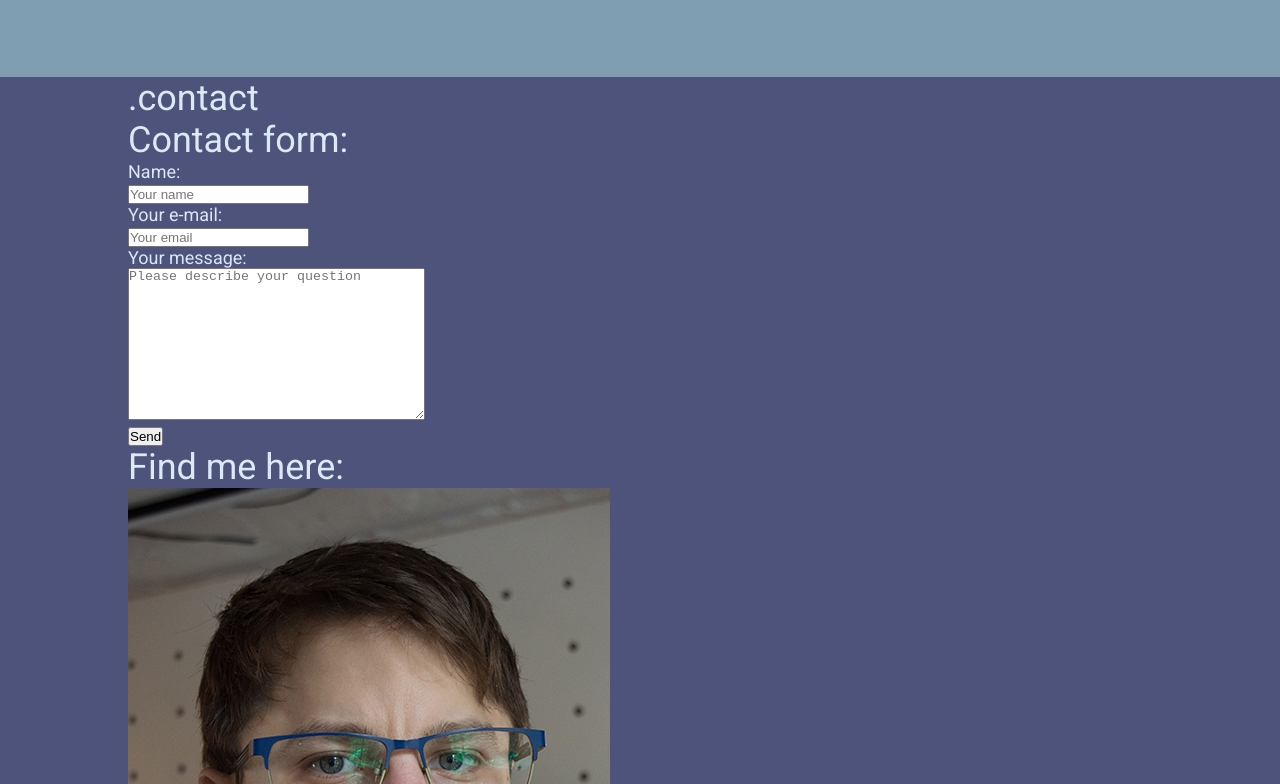
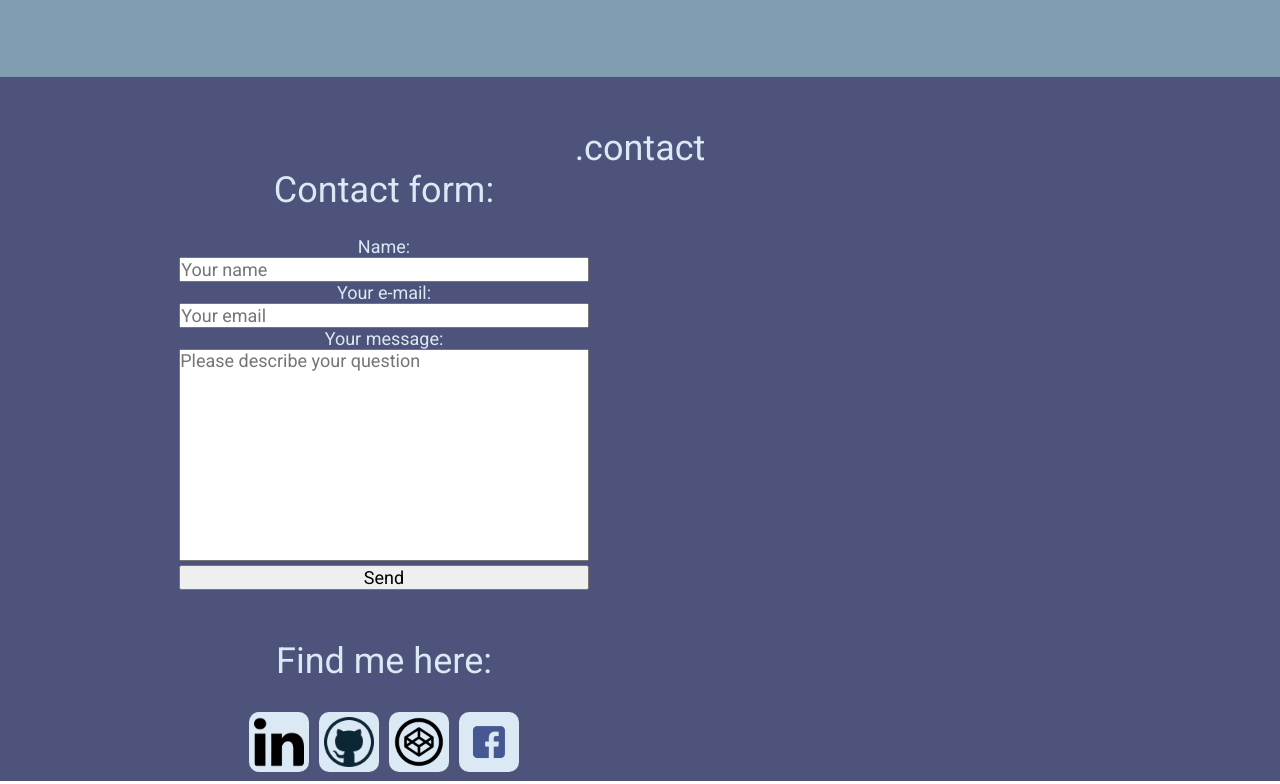
Before and after one commit to krzysztofbogusz91/Portfolio, a website: page docs/index.html in a window 1280 px wide. Shown: the part 3736-4520 px from the top of the page. Drawn offline with nearby package versions, Linux system fonts and the light colour scheme; files that its build step writes are made by us from their sources.

Commit message:
add_form_css

```diff
--- /dev/null
+++ b/src/scss/_contact.scss
@@ -0,0 +1,96 @@
+.contact {
+}
+
+.row-2 {
+  width: 50%;
+}
+
+.contact-head {
+  padding-top: 50px;
+  text-align: center;
+}
+
+.contact-container {
+  margin-top: 50px;
+  display: flex;
+  flex-direction: row;
+  justify-content: center;
+
+}
+
+.form-head {
+  margin-bottom: 25px;
+}
+
+.contact-form {
+  text-align: center;
+  margin-bottom: 50px;
+}
+
+.contact-form-form {
+
+}
+
+.contact-form-form > label {
+  font-size: 18px;
+
+
+}
+
+.contact-form-form > input {
+  font-size: 18px;
+  width: 80%;
+  font-family: $fonts;
+
+}
+
+.contact-form-form > textarea {
+  font-size: 18px;
+  width: 80%;
+  resize: none;
+  font-family: $fonts;
+}
+
+//media
+.contact-media {
+}
+
+.media-header {
+  margin-bottom: 25px;
+  text-align: center;
+}
+
+.media-img {
+  display: none;
+}
+
+.media-list {
+  display: flex;
+  justify-content: center;
+  margin-bottom: 25px;
+}
+
+.media-list li > a > img {
+  width: 60px;
+  background: #dae9f4;
+  padding: 5px;
+  margin: 5px;
+  border-radius: 10px;
+}
+
+.media-list li > a > img:hover{
+  box-shadow: 1px 1px 14px rgba($color-main, 0.6);
+}
+
+.form-btn{ display: block;
+  width: 250px;
+  margin: 20px auto;
+  padding: 10px 0;
+  color: $color-text-bright;
+  background-color: $color-main;
+  border-radius: 5px;
+  text-transform: uppercase;}
+
+.form-btn:hover{
+  box-shadow: 1px 5px 16px rgba($color-main, 0.6);
+}
--- a/src/scss/style.scss
+++ b/src/scss/style.scss
@@ -4,3 +4,4 @@
 @import '_hero';
 @import "_about";
 @import "_projects";
+@import "_contact";
```
Also changed, not shown: dist/css/style.min.css, dist/index.html, 1 other file.
